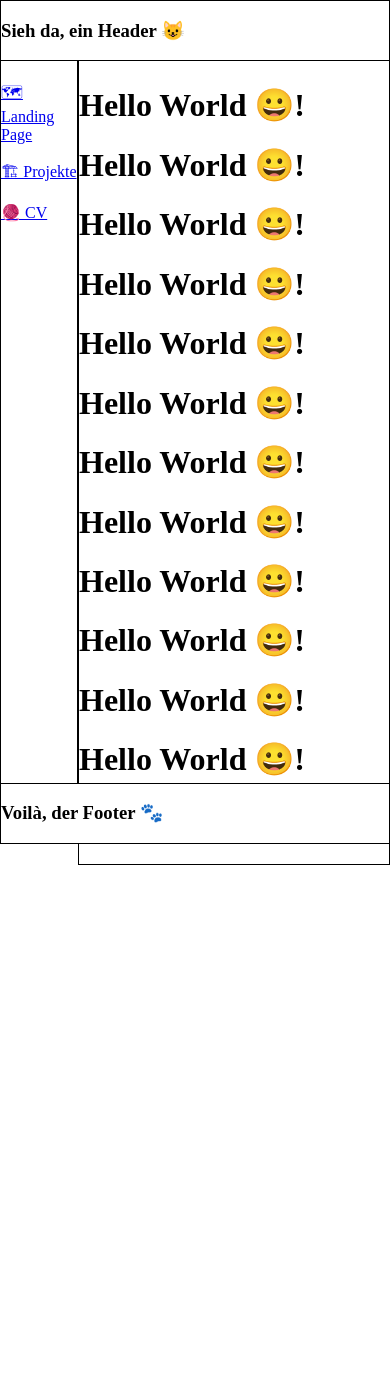
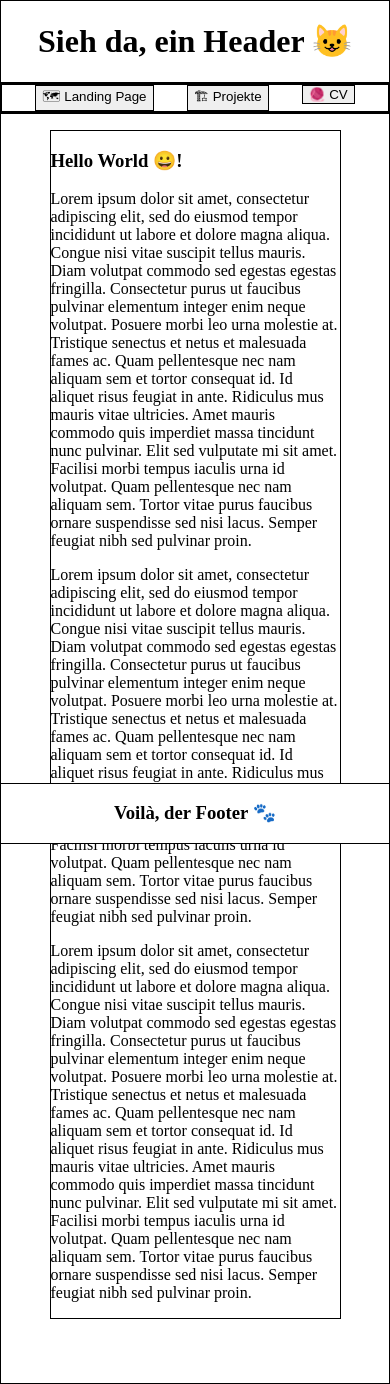
Before and after one commit to SvLowman/portfolio-website, a React (Create React App) app: page / in a window 390 px wide. Before the commit the page ends 865 px from the top, so only its background shows below. Built offline with nearby package versions, Linux system fonts and the light colour scheme.

Commit message:
:iphone: Make layout responsive for portrait orientation

```diff
--- a/src/App.js
+++ b/src/App.js
@@ -12,6 +12,10 @@ import Footer from "./components/Footer";
 const Main = styled.main`
   display: grid;
   grid-template-columns: 20% auto;
+  @media (orientation: portrait) {
+    display: flex;
+    flex-direction: column;
+  }
 `;
 
 function App() {
--- a/src/components/Container.js
+++ b/src/components/Container.js
@@ -3,6 +3,19 @@ import styled from "styled-components/macro";
 export const Container = styled.div`
   border: solid 1px black;
   grid-column: 2;
-  padding-top: 4rem;
+  padding-top: 6rem;
   padding-bottom: 4rem;
+  display: flex;
+  justify-content: center;
+  @media (orientation: portrait) {
+    padding-top: 1rem;
+  }
 `;
+
+export const TextContainer = styled.div`
+  border: solid 1px black;
+  width: 50%;
+  @media (orientation: portrait) {
+    width: 75%;
+  }
+`;
--- a/src/components/Footer.js
+++ b/src/components/Footer.js
@@ -3,6 +3,7 @@ import styled from "styled-components/macro";
 
 const FooterContainer = styled.div`
   background: white;
+  text-align: center;
   border: solid 1px black;
   position: fixed;
   bottom: 0;
--- a/src/components/Header.js
+++ b/src/components/Header.js
@@ -3,16 +3,20 @@ import styled from "styled-components/macro";
 
 const HeaderContainer = styled.div`
   background: white;
+  text-align: center;
   border: solid 1px black;
   position: fixed;
   z-index: 1;
   top: 0;
   width: 100%;
+  @media (orientation: portrait) {
+    position: relative;
+  }
 `;
 
 const Header = () => (
   <HeaderContainer>
-    <h3>Sieh da, ein Header 😺</h3>
+    <h1>Sieh da, ein Header 😺</h1>
   </HeaderContainer>
 );
 
--- a/src/components/Sidebar.js
+++ b/src/components/Sidebar.js
@@ -7,20 +7,46 @@ const SidebarContainer = styled.div`
   position: fixed;
   width: 20%;
   height: 100%;
-  padding-top: 4rem;
+  display: flex;
+  justify-content: center;
+  align-items: center;
+  @media (orientation: portrait) {
+    width: 100%;
+    height: 10%;
+    position: relative;
+  }
+`;
+
+const LinkButtonContainer = styled.div`
+  border: solid 1px black;
+  display: flex;
+  flex-direction: column;
+  width: fit-content;
+  height: fit-content;
+  @media (orientation: portrait) {
+    width: 100%;
+    flex-direction: row;
+    justify-content: space-evenly;
+  }
+`;
+
+const LinkButton = styled.button`
+  border: solid 1px black;
 `;
 
 const Sidebar = () => (
   <SidebarContainer>
+    <LinkButtonContainer>
       <Link to="/">
-      <p>🗺 Landing Page</p>
+        <LinkButton>🗺 Landing Page</LinkButton>
       </Link>
       <Link to="/projects">
-      <p>🏗 Projekte</p>
+        <LinkButton>🏗 Projekte</LinkButton>
       </Link>
       <Link to="/cv">
-      <p>🧶 CV</p>
+        <LinkButton>🧶 CV</LinkButton>
       </Link>
+    </LinkButtonContainer>
   </SidebarContainer>
 );
 
--- a/src/pages/CVPage.js
+++ b/src/pages/CVPage.js
@@ -1,10 +1,26 @@
 import React from "react";
 // import styled from "styled-components/macro";
-import { Container } from "../components/Container";
+import { Container, TextContainer } from "../components/Container";
 
 const CVPage = () => (
   <Container>
-    <h1>Die CV-Seite 😎</h1>
+    <TextContainer>
+      <h3>Die CV-Seite 😎</h3>
+      <p>
+        Lorem ipsum dolor sit amet, consectetur adipiscing elit, sed do eiusmod
+        tempor incididunt ut labore et dolore magna aliqua. Congue nisi vitae
+        suscipit tellus mauris. Diam volutpat commodo sed egestas egestas
+        fringilla. Consectetur purus ut faucibus pulvinar elementum integer enim
+        neque volutpat. Posuere morbi leo urna molestie at. Tristique senectus
+        et netus et malesuada fames ac. Quam pellentesque nec nam aliquam sem et
+        tortor consequat id. Id aliquet risus feugiat in ante. Ridiculus mus
+        mauris vitae ultricies. Amet mauris commodo quis imperdiet massa
+        tincidunt nunc pulvinar. Elit sed vulputate mi sit amet. Facilisi morbi
+        tempus iaculis urna id volutpat. Quam pellentesque nec nam aliquam sem.
+        Tortor vitae purus faucibus ornare suspendisse sed nisi lacus. Semper
+        feugiat nibh sed pulvinar proin.
+      </p>
+    </TextContainer>
   </Container>
 );
 
--- a/src/pages/LandingPage.js
+++ b/src/pages/LandingPage.js
@@ -1,21 +1,54 @@
 import React from "react";
 // import styled from "styled-components/macro";
-import { Container } from "../components/Container";
+import { Container, TextContainer } from "../components/Container";
 
 const LandingPage = () => (
   <Container>
-    <h1>Hello World 😀!</h1>
-    <h1>Hello World 😀!</h1>
-    <h1>Hello World 😀!</h1>
-    <h1>Hello World 😀!</h1>
-    <h1>Hello World 😀!</h1>
-    <h1>Hello World 😀!</h1>
-    <h1>Hello World 😀!</h1>
-    <h1>Hello World 😀!</h1>
-    <h1>Hello World 😀!</h1>
-    <h1>Hello World 😀!</h1>
-    <h1>Hello World 😀!</h1>
-    <h1>Hello World 😀!</h1>
+    <TextContainer>
+      <h3>Hello World 😀!</h3>
+      <p>
+        Lorem ipsum dolor sit amet, consectetur adipiscing elit, sed do eiusmod
+        tempor incididunt ut labore et dolore magna aliqua. Congue nisi vitae
+        suscipit tellus mauris. Diam volutpat commodo sed egestas egestas
+        fringilla. Consectetur purus ut faucibus pulvinar elementum integer enim
+        neque volutpat. Posuere morbi leo urna molestie at. Tristique senectus
+        et netus et malesuada fames ac. Quam pellentesque nec nam aliquam sem et
+        tortor consequat id. Id aliquet risus feugiat in ante. Ridiculus mus
+        mauris vitae ultricies. Amet mauris commodo quis imperdiet massa
+        tincidunt nunc pulvinar. Elit sed vulputate mi sit amet. Facilisi morbi
+        tempus iaculis urna id volutpat. Quam pellentesque nec nam aliquam sem.
+        Tortor vitae purus faucibus ornare suspendisse sed nisi lacus. Semper
+        feugiat nibh sed pulvinar proin.
+      </p>
+      <p>
+        Lorem ipsum dolor sit amet, consectetur adipiscing elit, sed do eiusmod
+        tempor incididunt ut labore et dolore magna aliqua. Congue nisi vitae
+        suscipit tellus mauris. Diam volutpat commodo sed egestas egestas
+        fringilla. Consectetur purus ut faucibus pulvinar elementum integer enim
+        neque volutpat. Posuere morbi leo urna molestie at. Tristique senectus
+        et netus et malesuada fames ac. Quam pellentesque nec nam aliquam sem et
+        tortor consequat id. Id aliquet risus feugiat in ante. Ridiculus mus
+        mauris vitae ultricies. Amet mauris commodo quis imperdiet massa
+        tincidunt nunc pulvinar. Elit sed vulputate mi sit amet. Facilisi morbi
+        tempus iaculis urna id volutpat. Quam pellentesque nec nam aliquam sem.
+        Tortor vitae purus faucibus ornare suspendisse sed nisi lacus. Semper
+        feugiat nibh sed pulvinar proin.
+      </p>
+      <p>
+        Lorem ipsum dolor sit amet, consectetur adipiscing elit, sed do eiusmod
+        tempor incididunt ut labore et dolore magna aliqua. Congue nisi vitae
+        suscipit tellus mauris. Diam volutpat commodo sed egestas egestas
+        fringilla. Consectetur purus ut faucibus pulvinar elementum integer enim
+        neque volutpat. Posuere morbi leo urna molestie at. Tristique senectus
+        et netus et malesuada fames ac. Quam pellentesque nec nam aliquam sem et
+        tortor consequat id. Id aliquet risus feugiat in ante. Ridiculus mus
+        mauris vitae ultricies. Amet mauris commodo quis imperdiet massa
+        tincidunt nunc pulvinar. Elit sed vulputate mi sit amet. Facilisi morbi
+        tempus iaculis urna id volutpat. Quam pellentesque nec nam aliquam sem.
+        Tortor vitae purus faucibus ornare suspendisse sed nisi lacus. Semper
+        feugiat nibh sed pulvinar proin.
+      </p>
+    </TextContainer>
   </Container>
 );
 
--- a/src/pages/ProjectsPage.js
+++ b/src/pages/ProjectsPage.js
@@ -1,10 +1,26 @@
 import React from "react";
 // import styled from "styled-components/macro";
-import { Container } from "../components/Container";
+import { Container, TextContainer } from "../components/Container";
 
 const ProjectsPage = () => (
   <Container>
-    <h1>Die Projekt-Seite 🧐</h1>
+    <TextContainer>
+      <h3>Die Projekt-Seite 🧐</h3>
+      <p>
+        Lorem ipsum dolor sit amet, consectetur adipiscing elit, sed do eiusmod
+        tempor incididunt ut labore et dolore magna aliqua. Congue nisi vitae
+        suscipit tellus mauris. Diam volutpat commodo sed egestas egestas
+        fringilla. Consectetur purus ut faucibus pulvinar elementum integer enim
+        neque volutpat. Posuere morbi leo urna molestie at. Tristique senectus
+        et netus et malesuada fames ac. Quam pellentesque nec nam aliquam sem et
+        tortor consequat id. Id aliquet risus feugiat in ante. Ridiculus mus
+        mauris vitae ultricies. Amet mauris commodo quis imperdiet massa
+        tincidunt nunc pulvinar. Elit sed vulputate mi sit amet. Facilisi morbi
+        tempus iaculis urna id volutpat. Quam pellentesque nec nam aliquam sem.
+        Tortor vitae purus faucibus ornare suspendisse sed nisi lacus. Semper
+        feugiat nibh sed pulvinar proin.
+      </p>
+    </TextContainer>
   </Container>
 );
 
```
Lines whose indentation alone changed are shown as unchanged.
